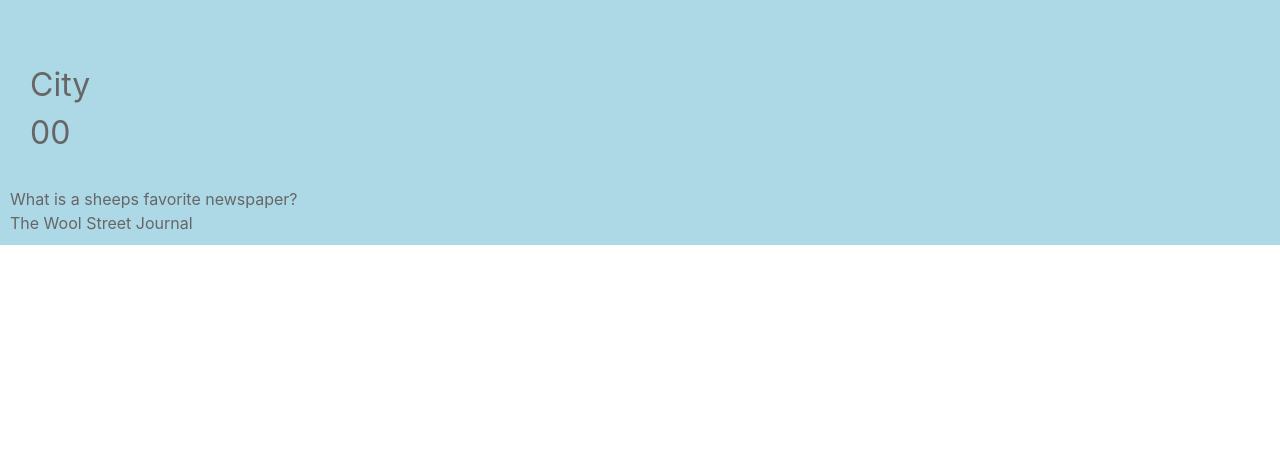
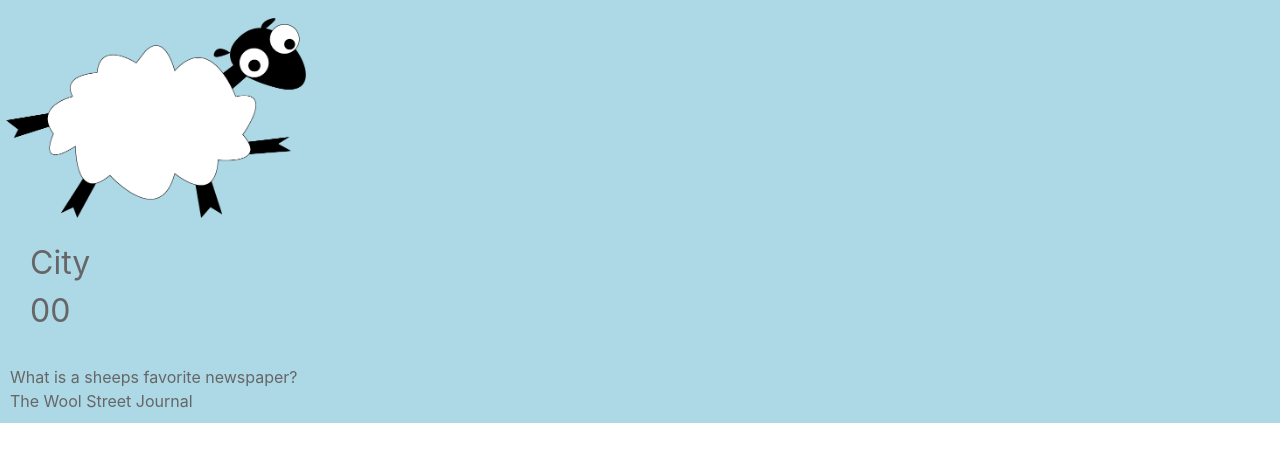
Before and after one commit to cschueman/weather-app, a plain HTML site: page index.html in a window 1280 px wide. Shown: the part 135-596 px from the top of the page. Drawn offline with nearby package versions, Linux system fonts and the light colour scheme.

Commit message:
i should commit this part too

```diff
--- a/index.html
+++ b/index.html
@@ -23,8 +23,8 @@
 
 <h2>click him</h2>
 
-<button class="geo" background="img/sheep.png">
-<!--  <img src="img/sheep.png" alt="">-->
+<button class="geo">
+  <img src="img/sheep.png" alt="">
 
   </button>
 
```
